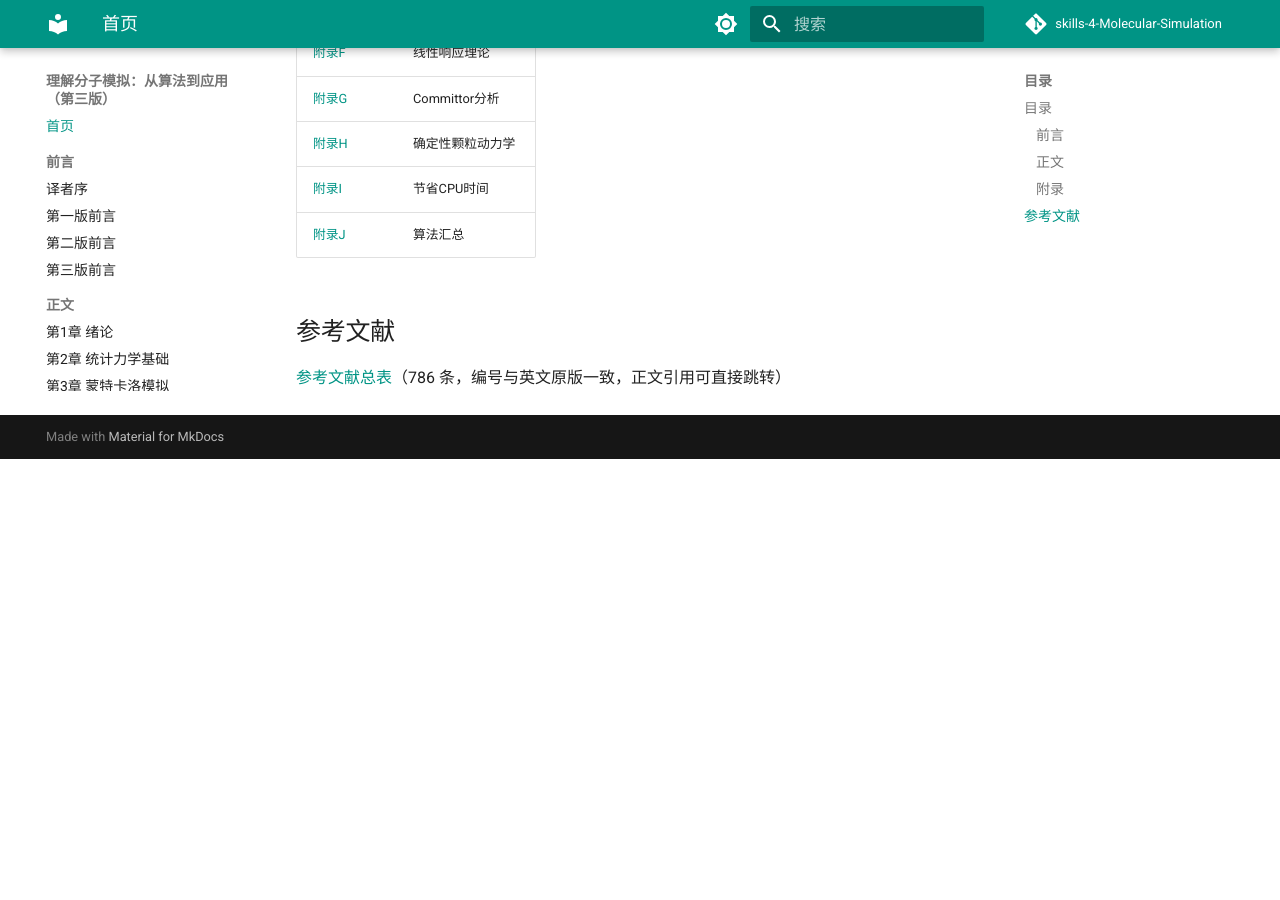
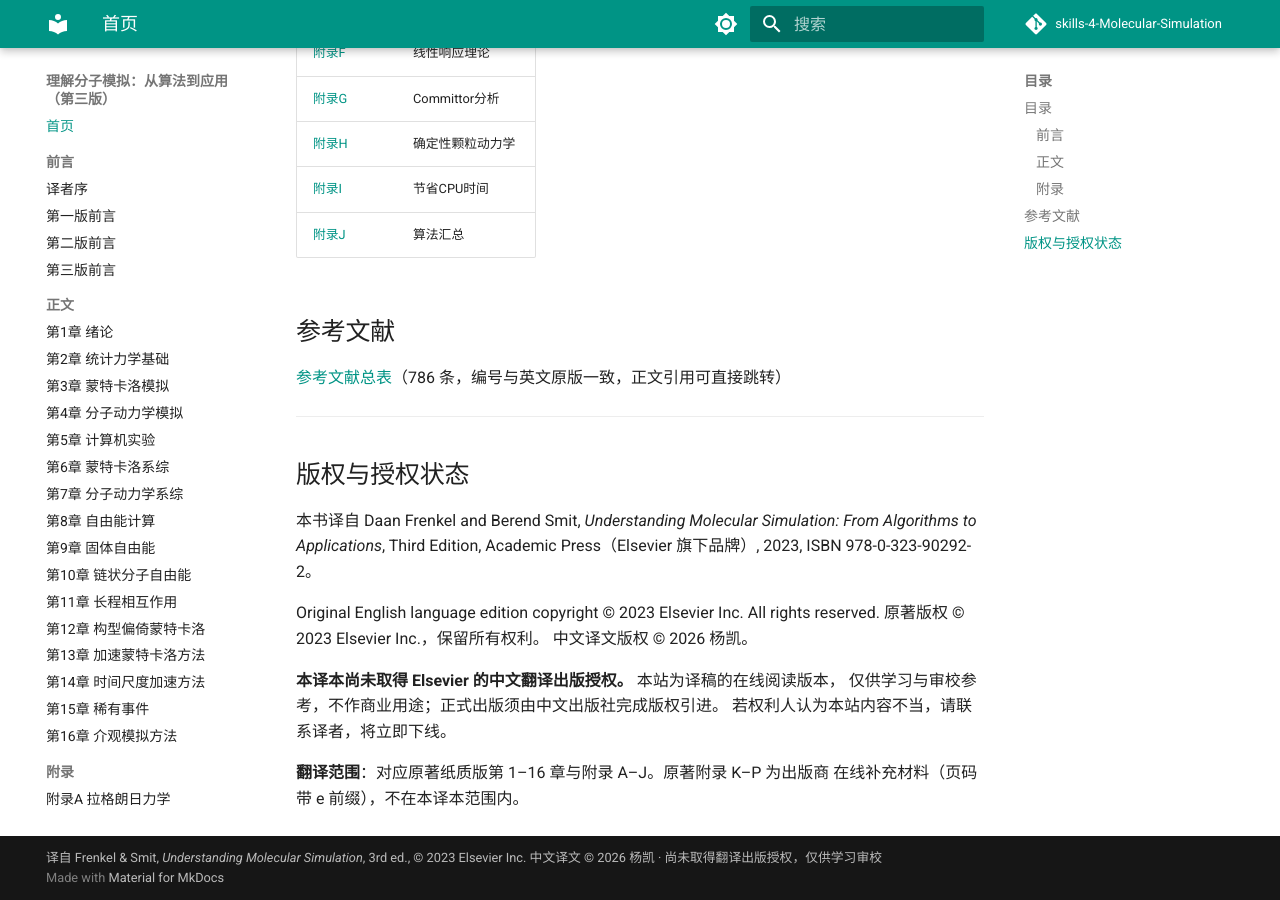
Before and after one commit to KASSARhahaha/skills-4-Molecular-Simulation, an MkDocs documentation site: the page built from docs/index.md, in a window 1280 px wide and 900 px high, scrolled down 1828 px. Built offline with MkDocs 1.6.1 and Material for MkDocs 9.7.7, drawn with Linux system fonts in a browser that asks for light colours; comment, search, counter and statistics services are not loaded; before the commit the page ends 2287 px from its top, so only the background shows below that.

Commit message:
在线版补版权与授权声明
站点公开托管着整本受版权保护的书的中译全文，却一条版权声明都没有。
纸质稿版权页已经写明了授权状态，在线版必须同步。

首页加「版权与授权状态」一节（原著著录含 ISBN、中英双语版权声明、
尚未取得 Elsevier 翻译出版授权、权利人可要求下线、翻译范围）；
mkdocs.yml 加 copyright 页脚——读者多半从搜索结果直接落到某一章，
只放首页等于没放。

```diff
--- a/docs/index.md
+++ b/docs/index.md
@@ -58,3 +58,22 @@
 ## 参考文献
 
 [参考文献总表](chapters/references.md)（786 条，编号与英文原版一致，正文引用可直接跳转）
+
+---
+
+## 版权与授权状态
+
+本书译自 Daan Frenkel and Berend Smit, *Understanding Molecular Simulation:
+From Algorithms to Applications*, Third Edition, Academic Press（Elsevier
+旗下品牌）, 2023, ISBN 978-0-323-90292-2。
+
+Original English language edition copyright © 2023 Elsevier Inc.
+All rights reserved. 原著版权 © 2023 Elsevier Inc.，保留所有权利。
+中文译文版权 © 2026 杨凯。
+
+**本译本尚未取得 Elsevier 的中文翻译出版授权。** 本站为译稿的在线阅读版本，
+仅供学习与审校参考，不作商业用途；正式出版须由中文出版社完成版权引进。
+若权利人认为本站内容不当，请联系译者，将立即下线。
+
+**翻译范围**：对应原著纸质版第 1–16 章与附录 A–J。原著附录 K–P 为出版商
+在线补充材料（页码带 e 前缀），不在本译本范围内。
--- a/mkdocs.yml
+++ b/mkdocs.yml
@@ -1,5 +1,8 @@
 site_name: 理解分子模拟：从算法到应用（第三版）
 site_description: Frenkel & Smit《Understanding Molecular Simulation》中文翻译在线版
+copyright: >
+  译自 Frenkel &amp; Smit, <i>Understanding Molecular Simulation</i>, 3rd ed.,
+  © 2023 Elsevier Inc. 中文译文 © 2026 杨凯 · 尚未取得翻译出版授权，仅供学习审校
 site_author: Berend Smit, Daan Frenkel（译者：杨凯）
 site_url: https://kassarhahaha.github.io/skills-4-Molecular-Simulation/
 repo_url: https://github.com/KASSARhahaha/skills-4-Molecular-Simulation
```
